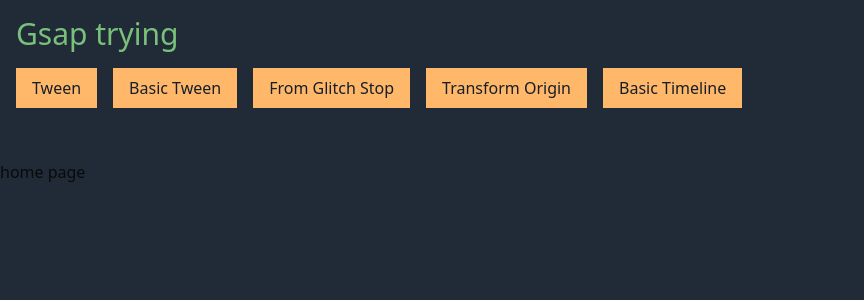
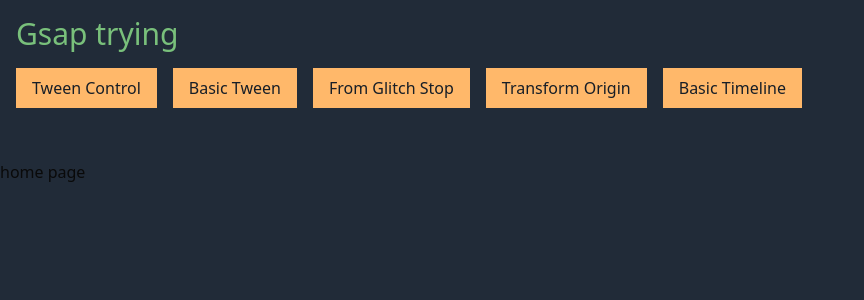
Before and after one commit to FourSqweez/try-nextjs-gsap-tailwind-v4-shadcn-bun, a Next.js app: page / in a window 1280 px wide. Shown: the top 300 px of the page, without its empty margins (0-864 px from the left). Built offline with nearby package versions, Linux system fonts and the light colour scheme.

Commit message:
Update nav name

```diff
--- a/src/components/navbar.tsx
+++ b/src/components/navbar.tsx
@@ -2,7 +2,7 @@
 
 const routes = [
   {
-    name: "Tween",
+    name: "Tween Control",
     href: "/tween-control",
   },
   {
```
